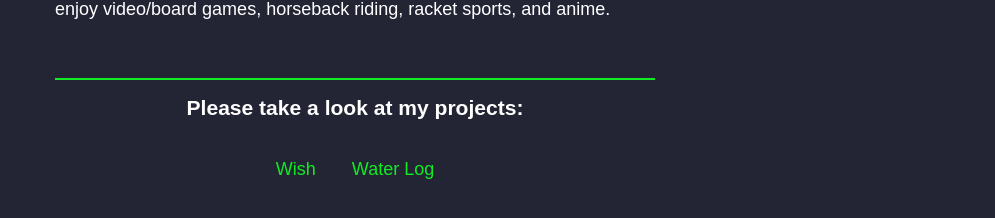
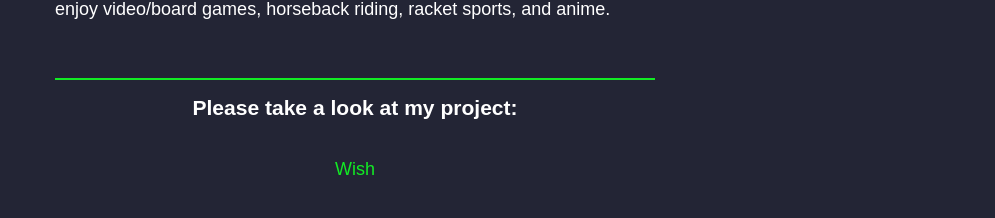
Before and after one commit to GinaLeeAlfy/GinaLeeAlfy.github.io, a React (Vite) app: page / in a window 1280 px wide. Shown: the part 552-770 px from the top of the page, without its empty margins (285-1280 px from the left). Built offline with nearby package versions, Linux system fonts and the light colour scheme.

Commit message:
removed link

```diff
--- a/src/Home.jsx
+++ b/src/Home.jsx
@@ -57,7 +57,7 @@ const Home = () => {
         </p>
       </section>
       <section className="projects">
-        <h3>Please take a look at my projects:</h3>
+        <h3>Please take a look at my project:</h3>
         <div className="links">
           <a
             href="https://wish.zeroleestudios.com/"
@@ -66,13 +66,6 @@ const Home = () => {
           >
             Wish
           </a>
-          <a
-            href="https://water.zeroleestudios.com/"
-            target="_blank"
-            rel="noreferrer"
-          >
-            Water Log
-          </a>
         </div>
       </section>
     </div>
```
